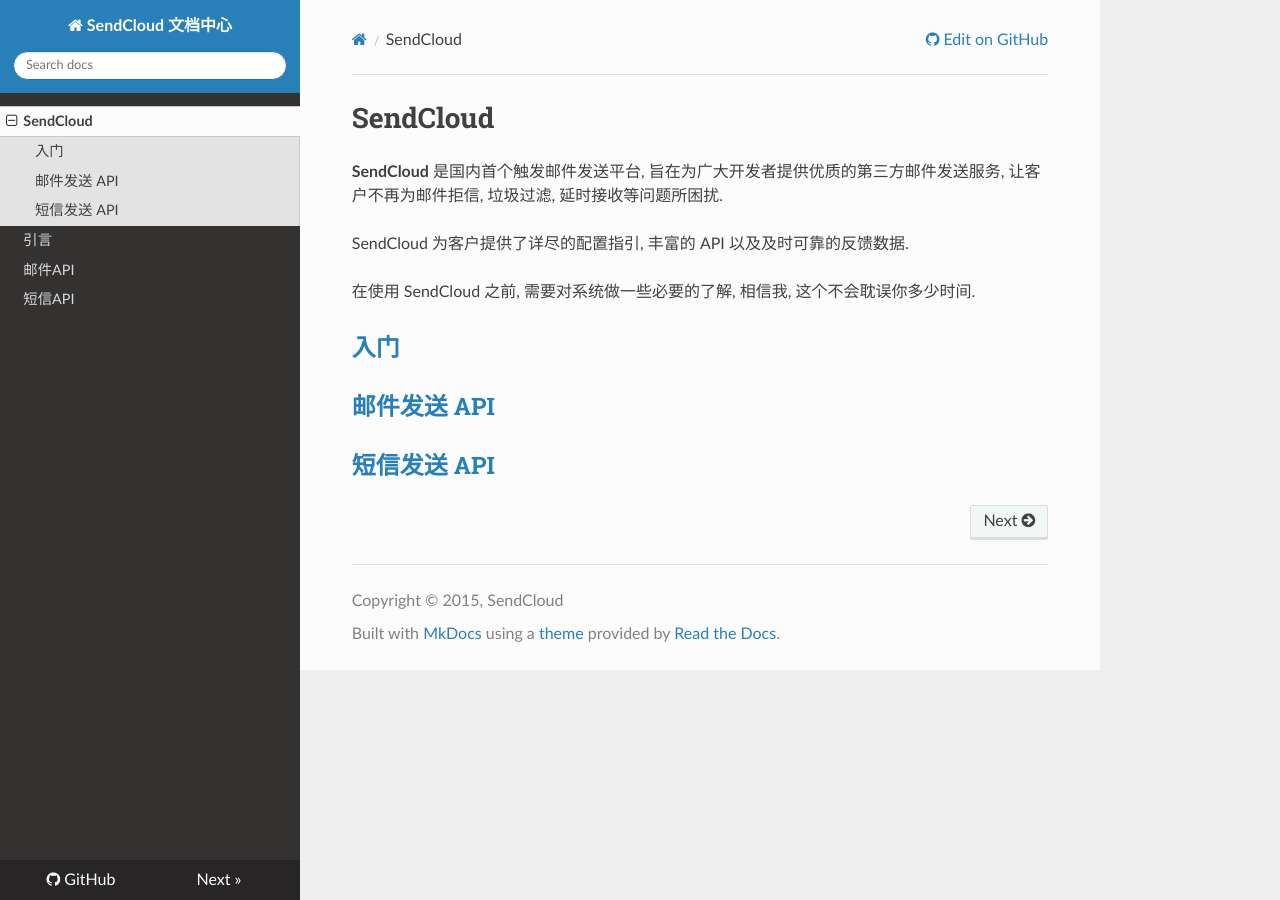
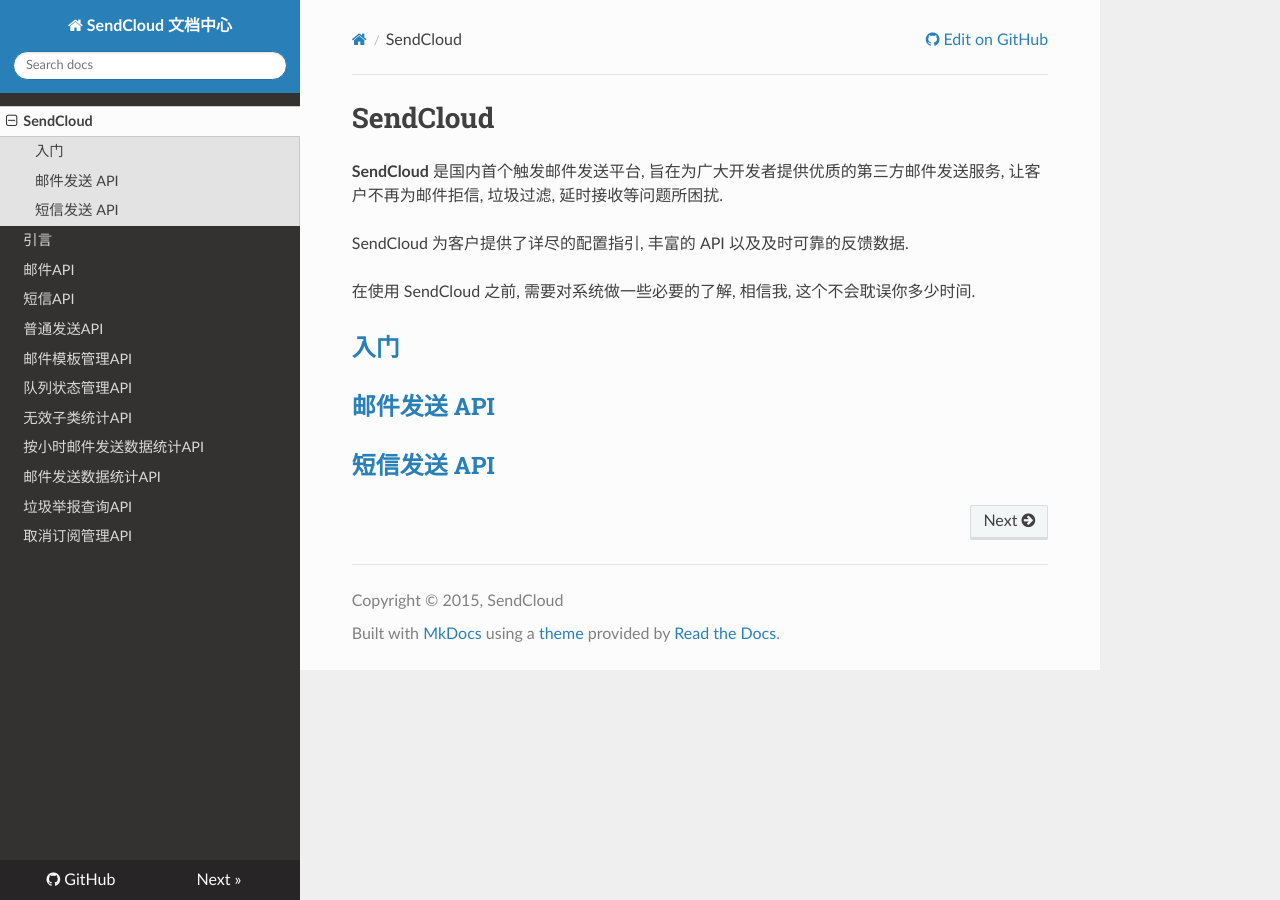
Before and after one commit to sendcloud2013/sendcloud_docs, an MkDocs documentation site: the page built from sources/index.md, in a window 1280 px wide. Built offline with MkDocs 1.6.1, drawn with Linux system fonts in a browser that asks for light colours; nearby versions of some CDN libraries; old or Windows-style settings are respelled for this version of MkDocs.

Commit message:
update jianglian

```diff
--- a/mkdocs.yml
+++ b/mkdocs.yml
@@ -19,5 +19,13 @@
 - [guide.md, '引言']
 - [email.md, '邮件API']
 - [sms.md, '短信API']
+- [api/normal_send.md, '普通发送API']
+- [api/template_do.md, '邮件模板管理API']
+- [api/queuestatus_do.md, '队列状态管理API']
+- [api/invalidstat_do.md, '无效子类统计API']
+- [api/stathour_do.md, '按小时邮件发送数据统计API']
+- [api/stats_do.md, '邮件发送数据统计API']
+- [api/spamreported_do.md, '垃圾举报查询API']
+- [api/unsubscribe_do.md, '取消订阅管理API']
 
 theme: readthedocs
```
